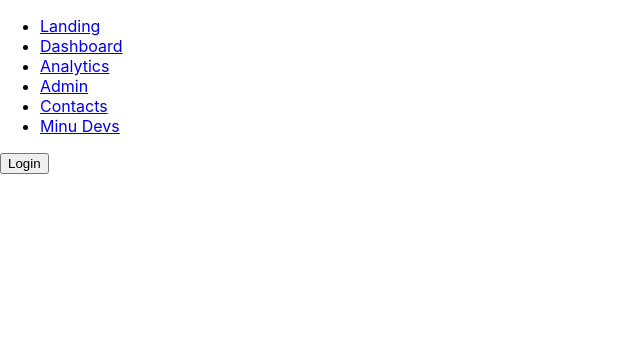
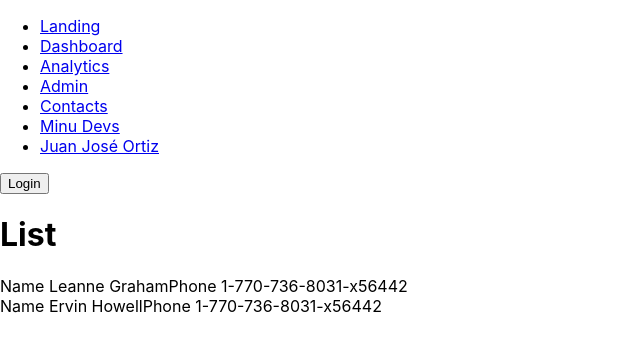
Before and after one commit to brayanesteves/challenges-reactjs-javascript, a React (Vite) app: page /juanjoseortiz/rendererlist in a window 1280 px wide. Shown: the top 352 px of the page, without its empty margins (0-640 px from the left). Built offline with nearby package versions, Linux system fonts and the light colour scheme.

Commit message:
Juan José Ortiz - Renderer List [25/09/2023]

```diff
--- a/src/App.jsx
+++ b/src/App.jsx
@@ -8,8 +8,10 @@ import { Admin }                                                             fro
 import { Navigation }                                                        from './utils/Navigation';
 import { ProtectedRoute }                                                    from './components/ProtectedRoute';
 import { Contact }                                                           from './pages/Contact';
-import MinuDevApp from './pages/MinuDev';
-import { CatsHome } from './pages/MinuDev/Test/JuniorsAndTrainees/Cats/pages/CatsHome';
+import MinuDevApp                                                            from './pages/MinuDev';
+import { CatsHome }                                                          from './pages/MinuDev/Test/JuniorsAndTrainees/Cats/pages/CatsHome';
+import JuanJoseOrtizApp                                                      from './pages/JuanJoseOrtiz';
+import RendererList                                                          from './pages/JuanJoseOrtiz/RendererList';
 
 function App() {
 
@@ -62,6 +64,8 @@ function App() {
           <Route path="/contacts" element={<Contact />} />
           <Route path="/minudevs" element={<MinuDevApp />} />
           <Route path="/minudevs/catshome" element={<CatsHome />} />
+          <Route path="/juanjoseortiz" element={<JuanJoseOrtizApp />} />
+          <Route path="/juanjoseortiz/rendererlist" element={<RendererList />} />
         </Routes>
       </BrowserRouter>
     </>
--- /dev/null
+++ b/src/pages/JuanJoseOrtiz/RendererList/data/users.json
@@ -0,0 +1,48 @@
+[
+    {
+        "id":1,
+        "name":"Leanne Graham",
+        "username":"Bret",
+        "email":"Sincere@april.biz",
+        "address": {
+            "street":"Kulas Light",
+            "suite":"Apt. 556",
+            "city":"Gwenborough",
+            "zipcode":"92998-3874",
+            "geo":{
+                "lat":"-37.3159",
+                "lng":"81.1496"
+            }
+        },
+        "phone":"1-770-736-8031-x56442",
+        "website":"hildegard.org",
+        "company": {
+            "name":"Romaguera-Crona",
+            "catchPhrase":"Multi-layered client-server neural-network",
+            "bs":"harness real-time e-markets"
+        }
+    },
+    {
+        "id":2,
+        "name":"Ervin Howell",
+        "username":"Antonette",
+        "email":"Sincere@april.biz",
+        "address": {
+            "street":"Kulas Light",
+            "suite":"Apt. 556",
+            "city":"Gwenborough",
+            "zipcode":"92998-3874",
+            "geo":{
+                "lat":"-37.3159",
+                "lng":"81.1496"
+            }
+        },
+        "phone":"1-770-736-8031-x56442",
+        "website":"hildegard.org",
+        "company": {
+            "name":"Romaguera-Crona",
+            "catchPhrase":"Multi-layered client-server neural-network",
+            "bs":"harness real-time e-markets"
+        }
+    }
+]
--- /dev/null
+++ b/src/pages/JuanJoseOrtiz/RendererList/index.jsx
@@ -0,0 +1,23 @@
+import users from './data/users.json';
+
+const UserListItem = (user) => {
+    return (
+        <div>
+            Name <span>{user.name}</span>
+            Phone <span>{user.phone}</span>
+        </div>
+    );
+};
+
+const RendererList = () => {
+    return (
+        <div>
+            <h1>List</h1>
+            {users.map(user => (
+                <UserListItem  key={`user-list-item-${user.id}-${user.name}`} {...user} />
+            ))}
+        </div>
+    );
+};
+
+export default RendererList;
--- /dev/null
+++ b/src/pages/JuanJoseOrtiz/index.jsx
@@ -0,0 +1,18 @@
+import React, { useState }         from 'react';
+import { Route, Routes, }          from 'react-router-dom';
+import { NavigationJuanJoseOrtiz } from '../../utils/NavigationJuanJoseOrtiz';
+import RendererList from './RendererList';
+
+function JuanJoseOrtizApp() {
+
+  return (
+    <>
+        <NavigationJuanJoseOrtiz />
+        <Routes>
+          <Route path="/juanjoseortiz/rendererlist" element={<RendererList />} />
+        </Routes>
+    </>
+  )
+}
+
+export default JuanJoseOrtizApp;
--- a/src/utils/Navigation.jsx
+++ b/src/utils/Navigation.jsx
@@ -12,6 +12,7 @@ export function Navigation({ user }) {
           <li><Link to="/admin">Admin</Link></li>
           <li><Link to="/contacts">Contacts</Link></li>
           <li><Link to="/minudevs">Minu Devs</Link></li>
+          <li><Link to="/juanjoseortiz">Juan José Ortiz</Link></li>
         </ul>
       </nav>
     );
--- /dev/null
+++ b/src/utils/NavigationJuanJoseOrtiz.jsx
@@ -0,0 +1,12 @@
+import React    from 'react';
+import { Link } from 'react-router-dom';
+
+export function NavigationJuanJoseOrtiz({ user }) {
+    return (
+      <nav>
+        <ul>
+          <li><Link to="/juanjoseortiz/rendererlist">Renderer List</Link></li>
+        </ul>
+      </nav>
+    );
+  }
```
